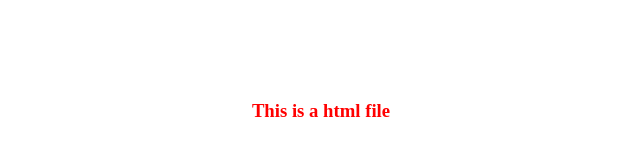
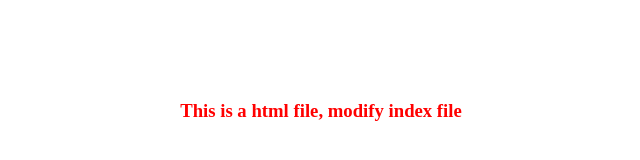
Before and after one commit to wenjingwang757575/felicial, a plain HTML site: page index.html in a window 1280 px wide. Shown: the whole page, without its empty margins (319-959 px from the left). Drawn offline with Linux system fonts and the light colour scheme.

Commit message:
③ modify index.html

```diff
--- a/index.html
+++ b/index.html
@@ -8,6 +8,6 @@
   <link rel="stylesheet" href="style.css">
 </head>
 <body>
-  <h3>This is a html file</h3>
+  <h3>This is a html file, modify index file</h3>
 </body>
 </html>
```
